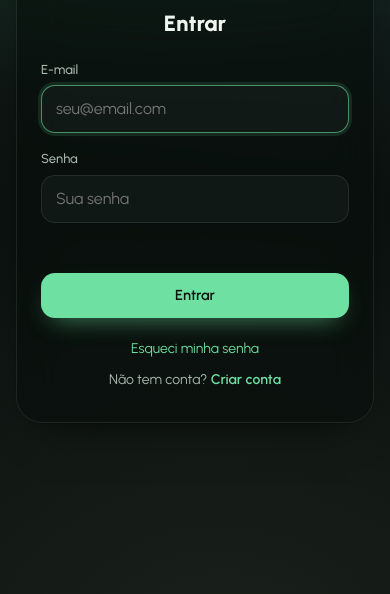
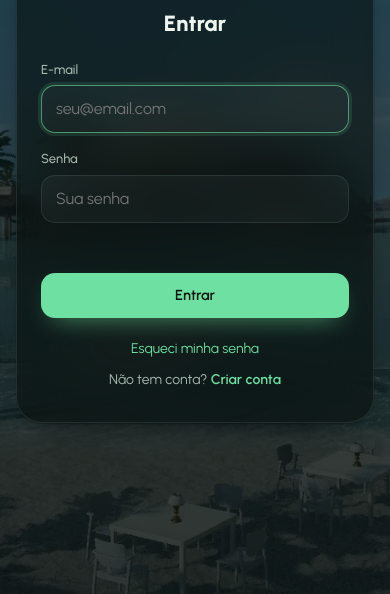
Before and after one commit to bucasnow/your-finance, a plain HTML site: page financas/frontend/index.html in a window 390 px wide. Shown: the part 250-844 px from the top of the page. Drawn offline with nearby package versions, Linux system fonts and the light colour scheme.

Commit message:
Foto da praia como fundo do site
Fica num ::before fixo, escurecida por cima; dentro da moldura o vidro a
desfoca. Versão em pé e mais leve (35 KB) para o celular; a do computador
tem 230 KB em WebP.

Co-Authored-By: Claude Opus 5.5 <noreply@anthropic.com>
Claude-Session: https://claude.ai/code/session_01C9dUcfoLmqJ121Q52ahtc5

```diff
--- a/financas/frontend/css/styles.css
+++ b/financas/frontend/css/styles.css
@@ -507,14 +507,21 @@ select.input { appearance: none; background-image: linear-gradient(45deg, transp
    painéis translúcidos e destaque menta. Vem por último e reveste o resto.
    ══════════════════════════════════════════════════════════════════════════ */
 
-body {
+body { background: #0a0f0d; font-size: 14px; }
+/* Foto de fundo: escurecida por cima para o texto continuar legível; dentro da moldura o vidro a desfoca.
+   Fica num ::before fixo (background-attachment: fixed não funciona bem no iPhone). */
+body::before {
+  content: ""; position: fixed; inset: 0; z-index: -1; pointer-events: none;
   background:
-    radial-gradient(1200px 700px at 12% -10%, rgba(110, 224, 161, .16), transparent 60%),
-    radial-gradient(900px 600px at 95% 10%, rgba(98, 203, 198, .10), transparent 60%),
-    radial-gradient(1000px 800px at 60% 110%, rgba(169, 201, 159, .10), transparent 60%),
-    linear-gradient(160deg, #13211a 0%, #0c1210 45%, #0a0f0d 100%);
-  background-attachment: fixed;
-  font-size: 14px;
+    linear-gradient(180deg, rgba(6, 12, 10, .38) 0%, rgba(6, 12, 10, .55) 55%, rgba(6, 12, 10, .72) 100%),
+    url("../img/fundo.webp") center / cover no-repeat, #0a0f0d;
+}
+@media (max-width: 820px) {
+  body::before {
+    background:
+      linear-gradient(180deg, rgba(6, 12, 10, .55) 0%, rgba(6, 12, 10, .72) 60%, rgba(6, 12, 10, .82) 100%),
+      url("../img/fundo-celular.webp") center / cover no-repeat, #0a0f0d;
+  }
 }
 .strong { font-weight: 600; }
 ::selection { background: rgba(110, 224, 161, .3); }
```
Also changed, not shown: financas/frontend/img/fundo-celular.webp (added), financas/frontend/img/fundo.webp (added).
